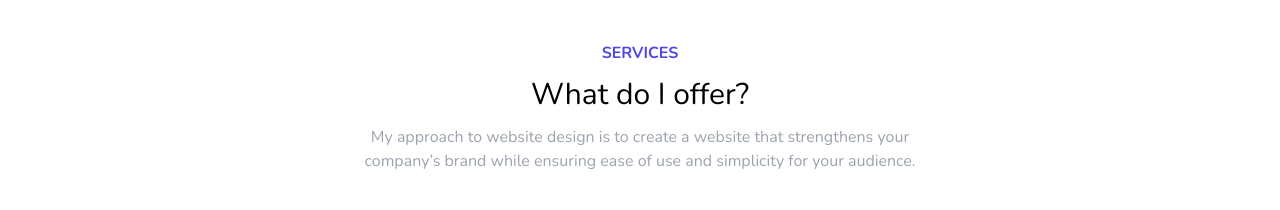
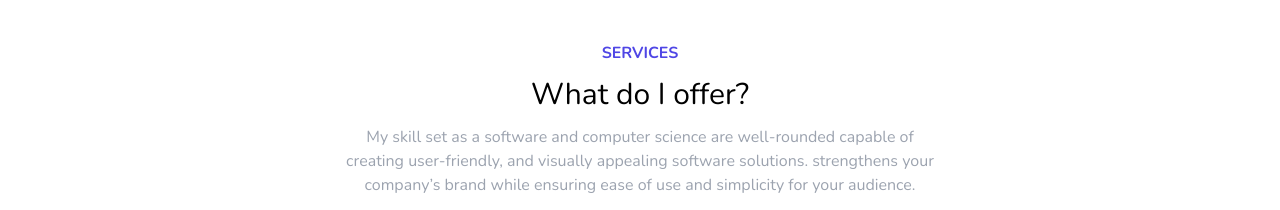
Before and after one commit to SleepyConstruter/Web-Portfolio, a website: page index.html in a window 1280 px wide. Shown: the part 1680-1890 px from the top of the page. Drawn offline with nearby package versions, Linux system fonts and the light colour scheme.

Commit message:
Add text change

```diff
--- a/index.html
+++ b/index.html
@@ -167,7 +167,8 @@
           <h1 class="text-indigo-600 font-bold">SERVICES</h1>
           <h1 class="text-3xl dark:text-white">What do I offer?</h1>
           <p class="w-1/2 text-center text-gray-400">
-            My approach to website design is to create a website that
+            My skill set as a software and computer  science are well-rounded capable of creating
+            user-friendly, and visually appealing software solutions.
             strengthens your company’s brand while ensuring ease of use and
             simplicity for your audience.
           </p>
```
